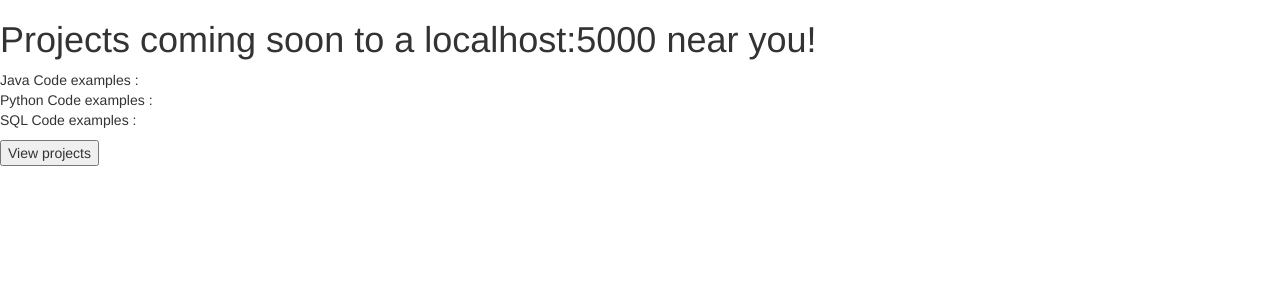
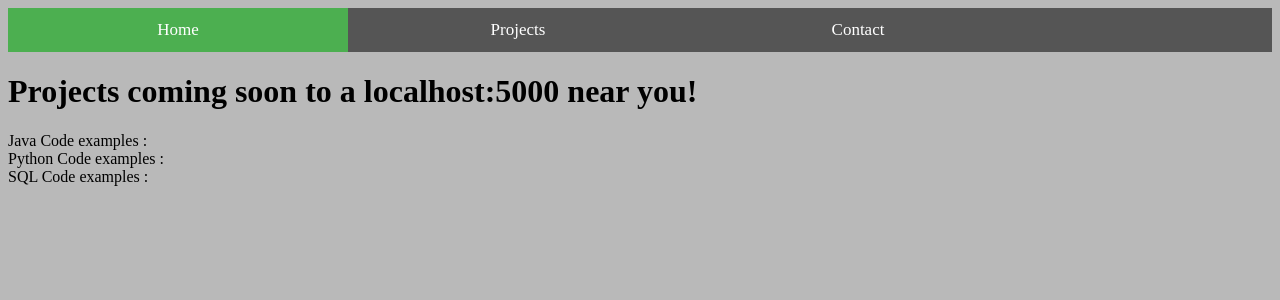
Before and after one commit to octavian-stoch/portfolioWebsite, a Flask app: page / in a window 1280 px wide. Shown: the top 300 px of the page. Run offline with Flask 2, Linux system fonts and the light colour scheme; some libraries are stand-ins or nearby versions.

Commit message:
top navigation bar going to home/projects/contact

```diff
--- a/personal_website/app.py
+++ b/personal_website/app.py
@@ -32,5 +32,9 @@ def projects():
 def javaPrograms():
    return render_template('javaProblems.html')
 
+@app.route('/contact')
+def contact():
+   return render_template('contact.html')
+
 if __name__ == '__main__':
    app.run(debug = True)
--- a/personal_website/static/css/main.css
+++ b/personal_website/static/css/main.css
@@ -1,76 +1,42 @@
-    body {
-      margin: 0;
-      padding: 0;
-      font-family: "Helvetica Neue", Helvetica, Arial, sans-serif;
-      color: #444;
-    }
-    /*
-     * Formatting the header area
-     */
-    header {
-      background-color: #DFB887;
-      height: 35px;
-      width: 100%;
-      opacity: .9;
-      margin-bottom: 50px;
-    }
-    header h1.logo {
-      margin: 0;
-      font-size: 1.7em;
-      color: #fff;
-      text-transform: uppercase;
-      float: left;
-    }
-    header h1.logo:hover {
-      color: #fff;
-      text-decoration: none;
-    }
-    /*
-     * Centering the body content
-     */
-    .container {
-      width: 1200px;
-      margin: 0 auto;
-    }
-    div.home {
-      padding: 10px 0 30px 0;
-      background-color: #E6E6FA;
-      -webkit-border-radius: 6px;
-         -moz-border-radius: 6px;
-              border-radius: 6px;
-    }
-    div.about {
-      padding: 10px 0 30px 0;
-      background-color: #E6E6FA;
-      -webkit-border-radius: 6px;
-         -moz-border-radius: 6px;
-              border-radius: 6px;
-    }
-    h2 {
-      font-size: 3em;
-      margin-top: 40px;
-      text-align: center;
-      letter-spacing: -2px;
-    }
-    h3 {
-      font-size: 1.7em;
-      font-weight: 100;
-      margin-top: 30px;
-      text-align: center;
-      letter-spacing: -1px;
-      color: #999;
-    }
-    .menu {
-      float: right;
-      margin-top: 8px;
-    }
-    .menu li {
-      display: inline;
-    }
-    .menu li + li {
-      margin-left: 35px;
-    }
-    .menu li a {
-      color: #444;
-      text-decoration: none;
-    }
+/* Style the navigation menu */
+.navbar {
+  width: 100%;
+  background-color: #555;
+  overflow: auto;
+}
+
+/* Navigation links */
+.navbar a {
+  float: left;
+  padding: 12px;
+  color: white;
+  text-decoration: none;
+  font-size: 17px;
+  width: 25%; /* Four equal-width links. If you have two links, use 50%, and 33.33% for three links, etc.. */
+  text-align: center; /* If you want the text to be centered */
+}
+
+/* Add a background color on mouse-over */
+.navbar a:hover {
+  background-color: #000;
+}
+
+/* Style the current/active link */
+.navbar a.active {
+  background-color: #4CAF50;
+}
+
+/* Add responsiveness - on screens less than 500px, make the navigation links appear on top of each other, instead of next to each other */
+@media screen and (max-width: 500px) {
+  .navbar a {
+    float: none;
+    display: block;
+    width: 100%;
+    text-align: left; /* If you want the text to be left-aligned on small screens */
+  }
+}
+
+/*body css styling*/
+body {
+    background-color: #B9B9B9;
+}
--- a/personal_website/templates/index.html
+++ b/personal_website/templates/index.html
@@ -3,14 +3,20 @@
 <head>
     <meta charset="UTF-8">
     <title>Portfolio</title>
-    <link rel = "stylesheet" href = "static/css/bootstrap.min.css">
+    <link rel = stylesheet href= static/css/main.css>
 </head>
 <body>
+<!-- Home, Projects, Contact -->
+<div class = navbar>
+    <a class="active" href="#">Home</a>
+    <a href="projects">Projects </a>
+    <a href="contact">Contact</a>
+</div>
 
 <h1> Projects coming soon to a localhost:5000 near you! </h1>
 <p> Java Code examples : <br> Python Code examples : <br> SQL Code examples : </p>
 
-<input type = "button" onclick = "window.location.href = 'http://127.0.0.1:5000/projects';" value = "View projects" />
+<!--<input type = "button" onclick = "window.location.href = 'http://127.0.0.1:5000/projects';" value = "View projects" />-->
 
 </body>
 </html>
--- a/personal_website/templates/projects.html
+++ b/personal_website/templates/projects.html
@@ -3,6 +3,7 @@
 <head>
     <meta charset="UTF-8">
     <title>PROJECTS GO HERE</title>
+    <link rel = stylesheet href= static/css/main.css>
 </head>
 <body>
 
```
Also changed, not shown: personal_website/templates/contact.html (added, +22 -0 lines), personal_website/static/css/bootstrap.css.
